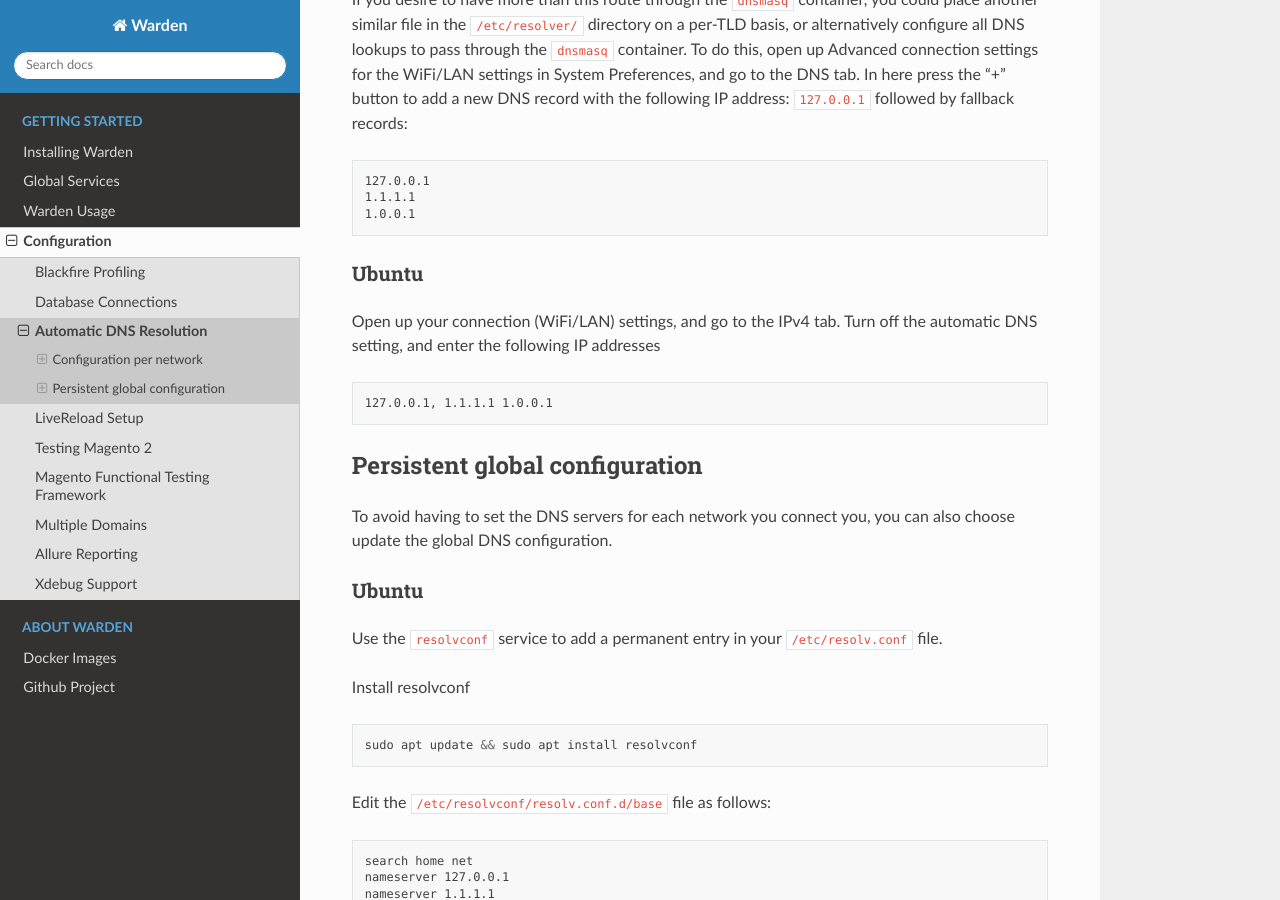
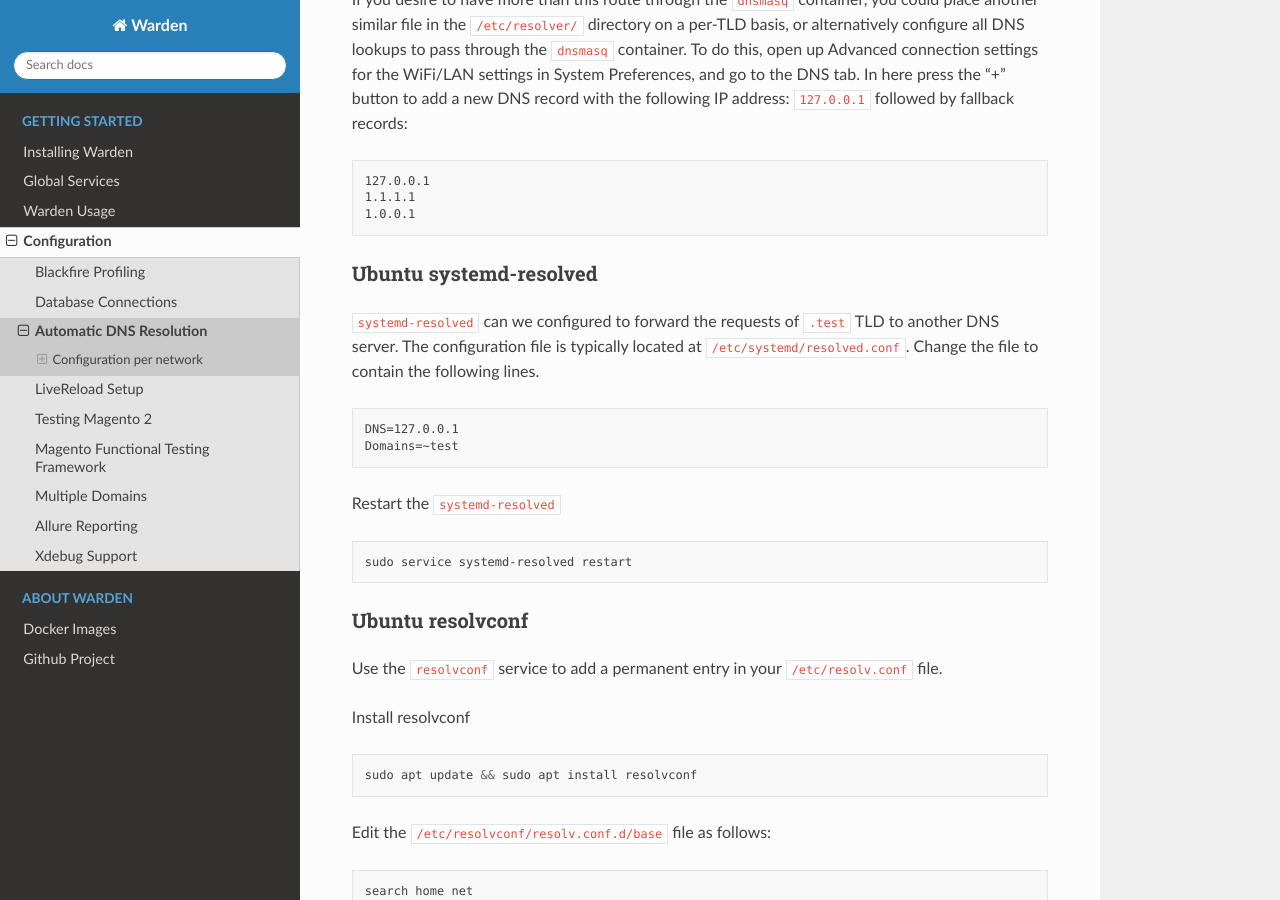
Before and after one commit to wardenenv/warden, a Sphinx documentation site: the page built from docs/configuration/dns-resolver.md, in a window 1280 px wide and 900 px high, scrolled down 541 px. Built offline with Sphinx 7.4.7 and the Read the Docs theme 2.0.0, drawn with Linux system fonts in a browser that asks for light colours; pages that are not in the unit, such as notebooks, are missing from menus.

Commit message:
Added documentation for systemd-resolved

````diff
--- a/docs/configuration/dns-resolver.md
+++ b/docs/configuration/dns-resolver.md
@@ -21,19 +21,22 @@ If you desire to have more than this route through the `dnsmasq` container, you
 1.0.0.1
 ```
 
-#### Ubuntu
+#### Ubuntu systemd-resolved
 
-Open up your connection (WiFi/LAN) settings, and go to the IPv4 tab. Turn off the automatic DNS setting, and enter the following IP addresses
+`systemd-resolved` can we configured to forward the requests of `.test` TLD to another DNS server. The configuration file is typically located at `/etc/systemd/resolved.conf`. Change the file to contain the following lines.
 
 ```text
-127.0.0.1, 1.1.1.1 1.0.0.1
+DNS=127.0.0.1
+Domains=~test
 ```
 
-### Persistent global configuration
+Restart the `systemd-resolved`
 
-To avoid having to set the DNS servers for each network you connect you, you can also choose update the global DNS configuration.
+```bash
+sudo service systemd-resolved restart
+```
 
-#### Ubuntu
+#### Ubuntu resolvconf
 
 Use the `resolvconf` service to add a permanent entry in your `/etc/resolv.conf` file.
 
````
